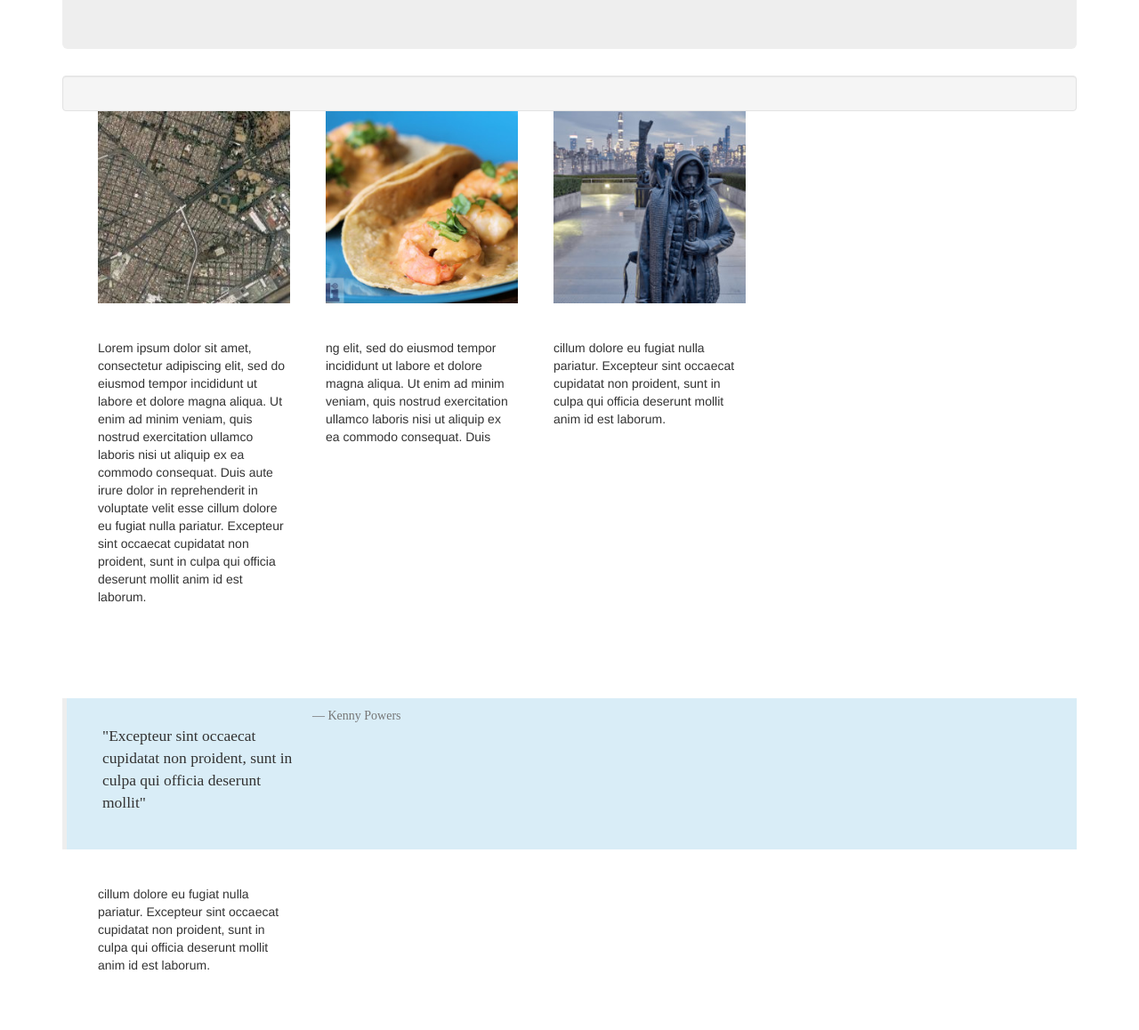
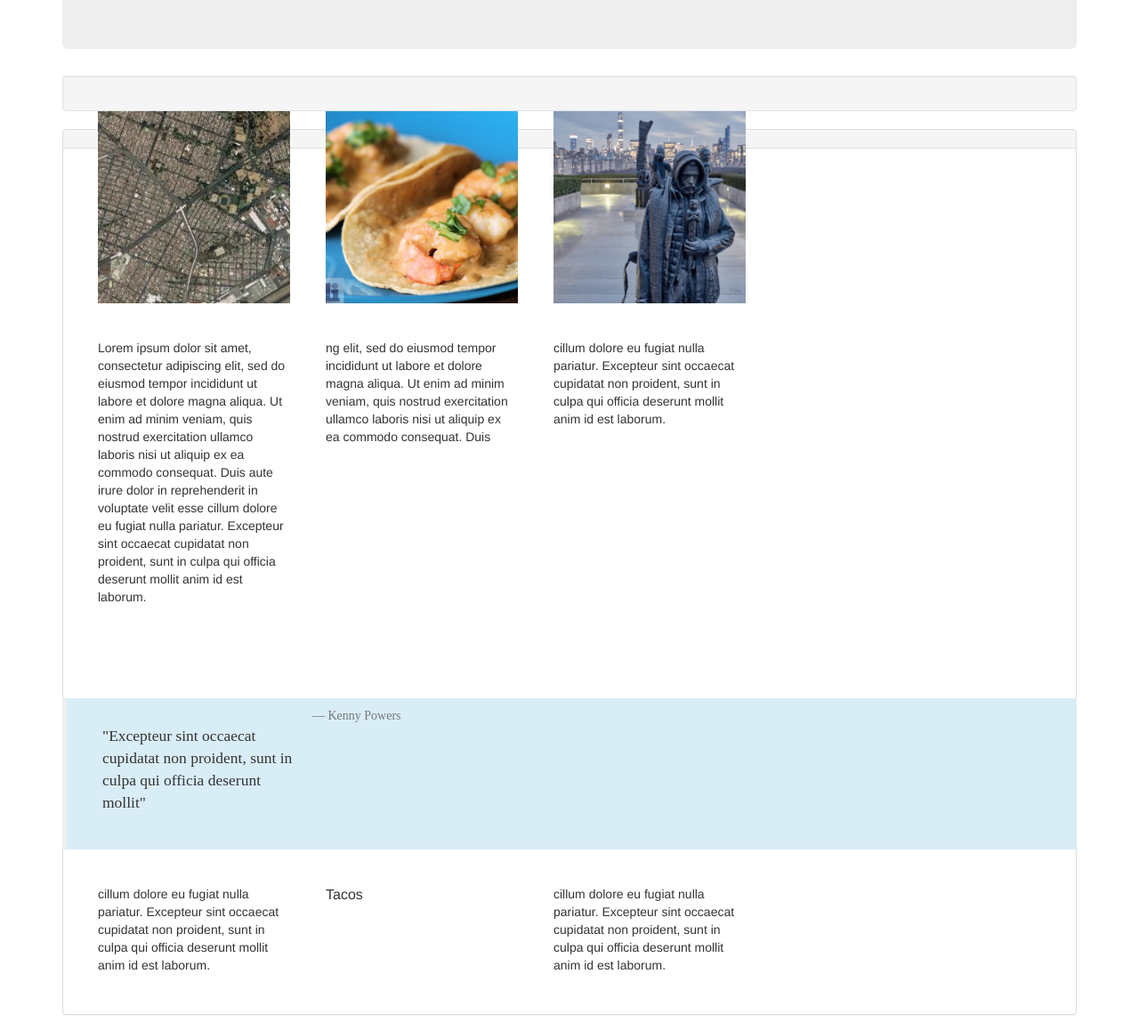
Before and after one commit to RyanDuff613/vacationSite, a plain HTML site: page index.html in a window 1280 px wide. Shown: the part 140-1298 px from the top of the page at 89% size. Before the commit the page ends 1265 px from the top, so only its background shows below. Drawn offline with Linux system fonts and the light colour scheme.

Commit message:
add bootstrap panel

```diff
--- a/index.html
+++ b/index.html
@@ -30,6 +30,14 @@
       <div class="well">
         <p> cillum dolore eu fugiat nulla pariatur. Excepteur sint occaecat cupidatat non proident, sunt in culpa qui officia deserunt mollit anim id est laborum.</p>
       </div>
+      <div class="panel panel-default">
+        <div class="panel-heading">
+          <p class="panel-title">Tacos</p>
+        </div>
+        <div class="panel-body">
+          <p> cillum dolore eu fugiat nulla pariatur. Excepteur sint occaecat cupidatat non proident, sunt in culpa qui officia deserunt mollit anim id est laborum.</p>
+        </div>
+      </div>
     </div>
   </body>
 </html>
```
